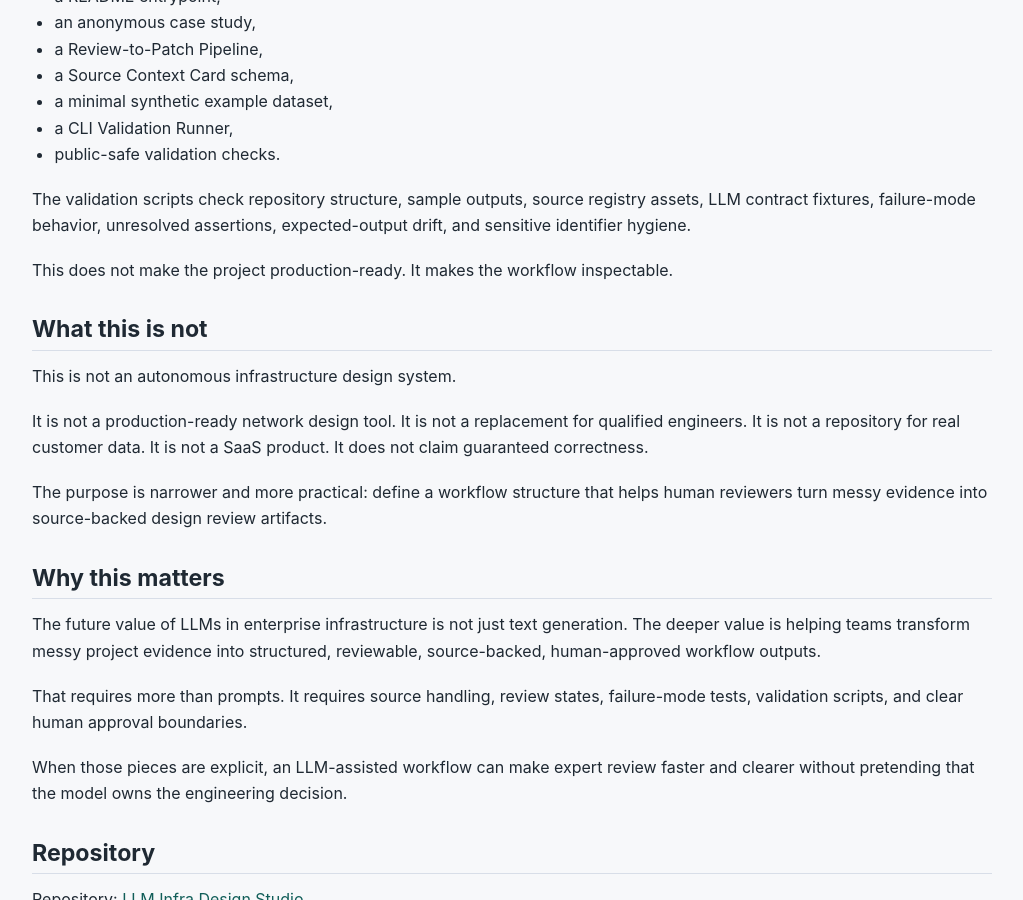
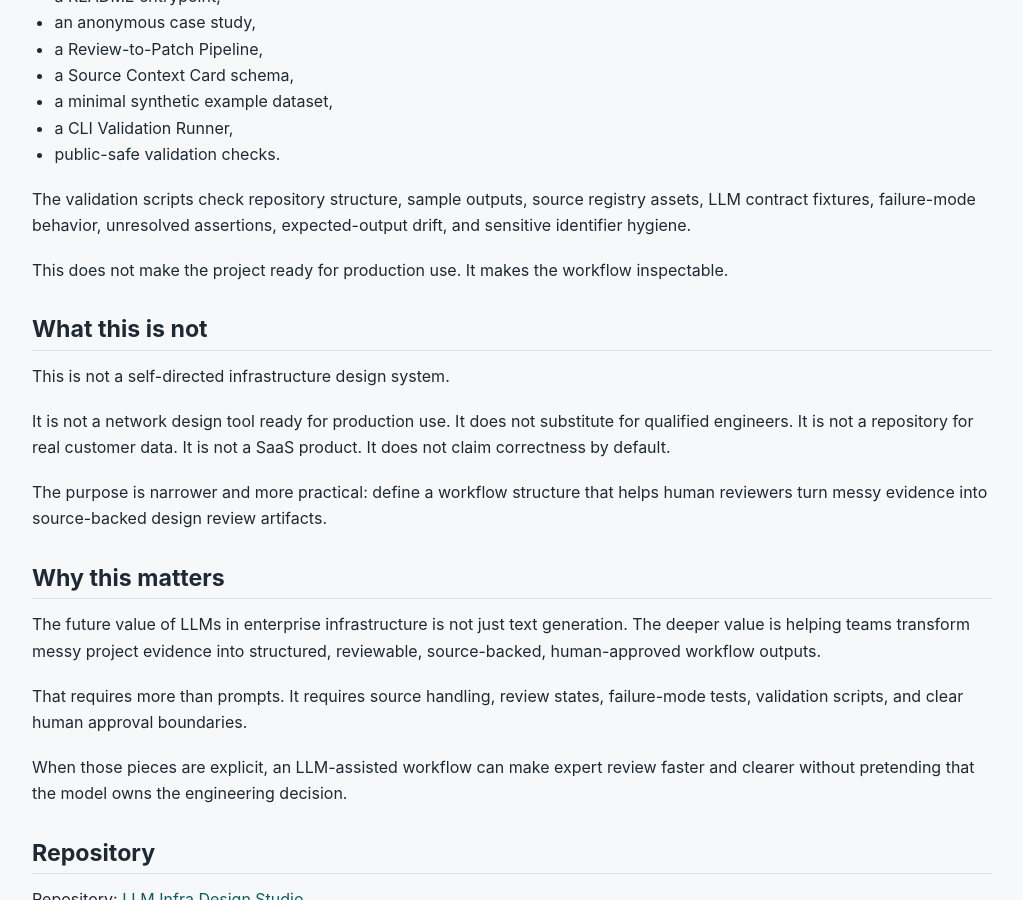
Before and after one commit to rakawa0825/rakawa0825.github.io, a Jekyll site: the page built from articles/turning-fragmented-infrastructure-evidence-into-reviewable-design-decisions/index.md, in a window 1280 px wide and 900 px high, scrolled down 2853 px. Shown: the whole window, without its empty margins (128-1151 px from the left). Built offline with Jekyll 4.4.1, drawn with Linux system fonts in a browser that asks for light colours; some of the changed text lies outside the part shown.

Commit message:
Refine article safety wording

```diff
--- a/articles/turning-fragmented-infrastructure-evidence-into-reviewable-design-decisions/index.md
+++ b/articles/turning-fragmented-infrastructure-evidence-into-reviewable-design-decisions/index.md
@@ -107,13 +107,13 @@ The repository includes:
 
 The validation scripts check repository structure, sample outputs, source registry assets, LLM contract fixtures, failure-mode behavior, unresolved assertions, expected-output drift, and sensitive identifier hygiene.
 
-This does not make the project production-ready. It makes the workflow inspectable.
+This does not make the project ready for production use. It makes the workflow inspectable.
 
 ## What this is not
 
-This is not an autonomous infrastructure design system.
+This is not a self-directed infrastructure design system.
 
-It is not a production-ready network design tool. It is not a replacement for qualified engineers. It is not a repository for real customer data. It is not a SaaS product. It does not claim guaranteed correctness.
+It is not a network design tool ready for production use. It does not substitute for qualified engineers. It is not a repository for real customer data. It is not a SaaS product. It does not claim correctness by default.
 
 The purpose is narrower and more practical: define a workflow structure that helps human reviewers turn messy evidence into source-backed design review artifacts.
 
```
Also changed, not shown: other parts of articles/turning-fragmented-infrastructure-evidence-into-reviewable-design-decisions/index.md (+1 -1 lines).
